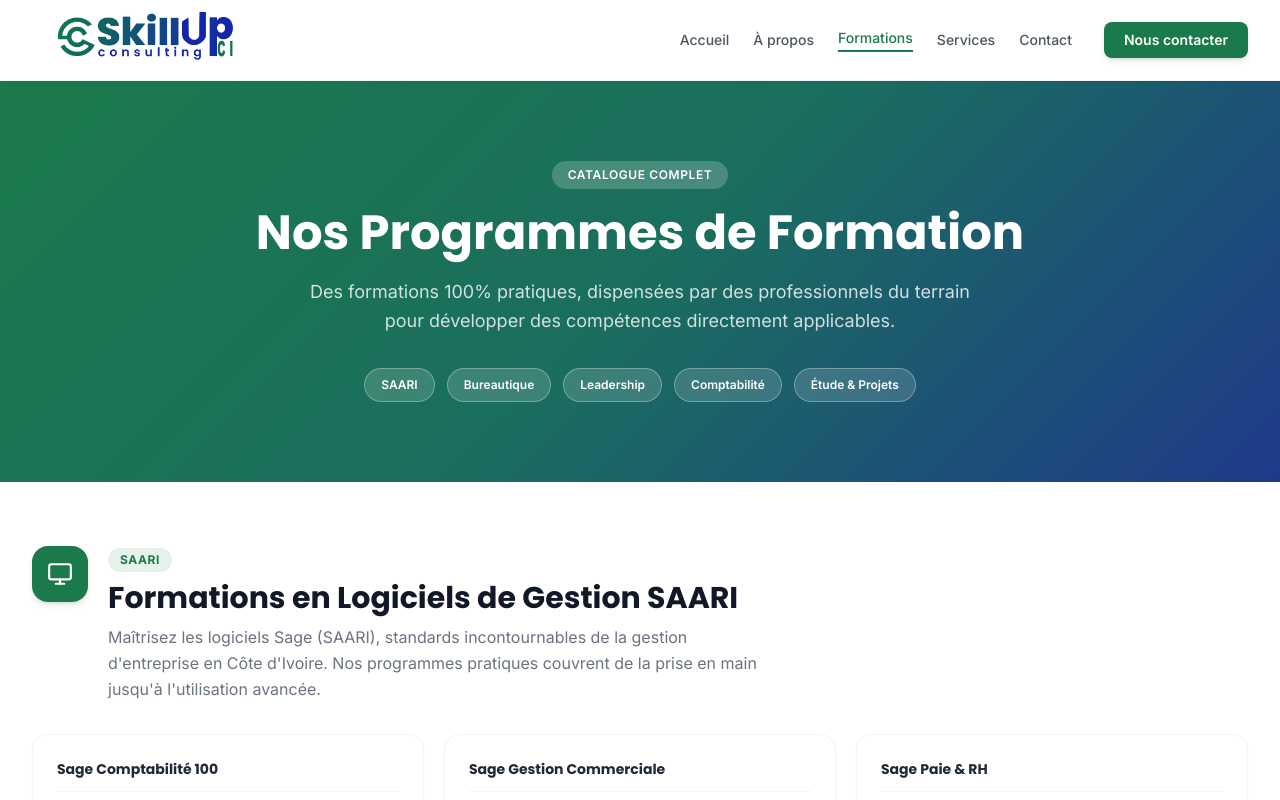
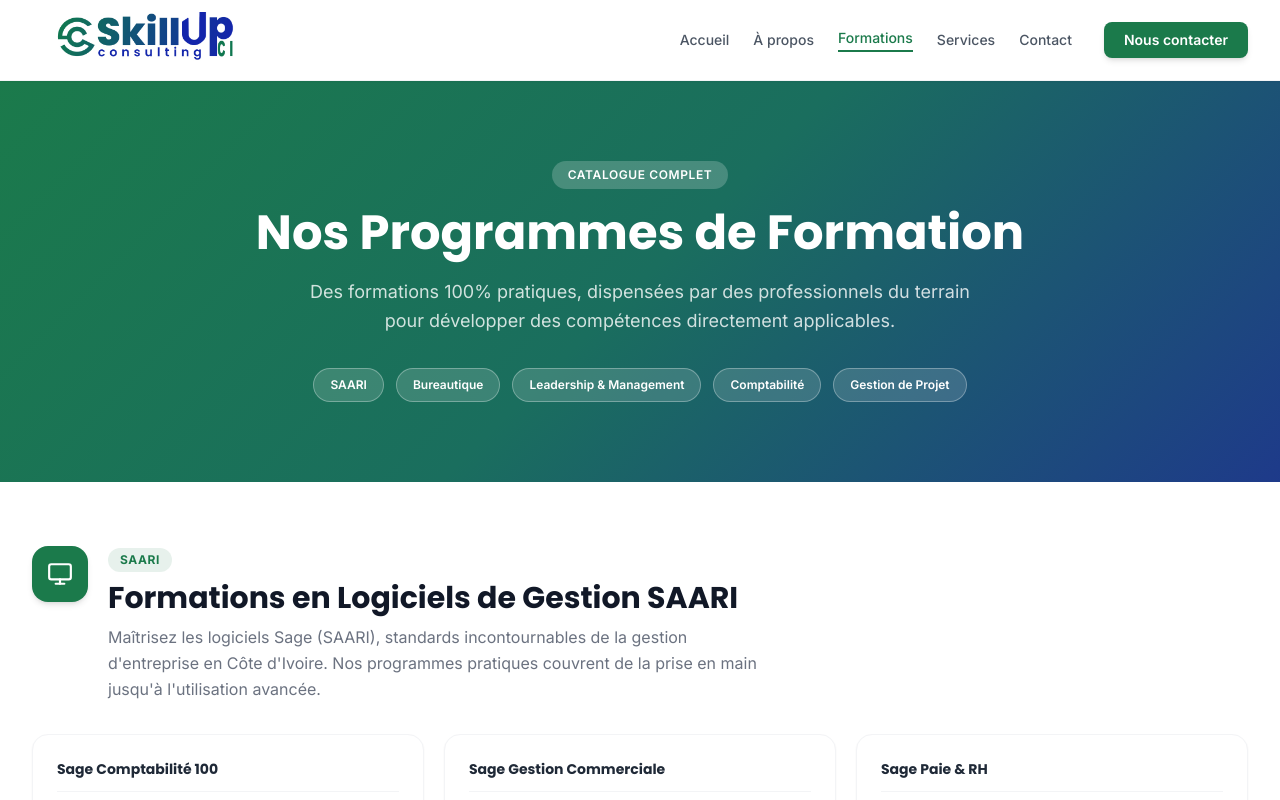
Before and after one commit to esperanceykouassi-bit/proj-esp, a React (Vite) app in the folder frontend/: page /formations in a window 1280 px wide. Shown: the top 800 px of the page. Built offline with nearby package versions, Linux system fonts and the light colour scheme.

Commit message:
Keep only Gestion de projet title and badge in Formations page

```diff
--- a/frontend/src/pages/Formations.jsx
+++ b/frontend/src/pages/Formations.jsx
@@ -91,7 +91,7 @@
     id: 'leadership',
     icon: Users,
     color: 'bg-brand-blue',
-    badge: 'Leadership',
+    badge: 'Leadership & Management',
     titre: 'Formations en Leadership & Management',
     intro: `Développez votre posture de leader et renforcez la cohésion de vos équipes grâce à des ateliers axés sur les réalités managériales en Côte d'Ivoire.`,
     modules: [
@@ -171,35 +171,35 @@
     id: 'projets',
     icon: Briefcase,
     color: 'bg-brand-blue-mid',
-    badge: 'Étude & Projets',
-    titre: 'Formations en Étude & Gestion de Projets',
-    intro: `Acquérez la méthodologie complète pour structurer, planifier, piloter et évaluer efficacement vos projets professionnels de bout en bout.`,
+    badge: 'Gestion de Projet',
+    titre: 'Formations en Gestion de Projet',
+    intro: `Acquérez la méthodologie complète pour cadrer, planifier, piloter et évaluer efficacement vos projets professionnels de bout en bout.`,
     modules: [
       {
-        label: 'Études Préalables & Faisabilité',
+        label: 'Cadrage & Préparation',
         items: [
-          'Analyse de faisabilité technique et commerciale',
-          'Étude de marché et positionnement',
-          'Diagnostic SWOT et analyse de la concurrence',
-          'Évaluation des besoins d’investissement',
-          'Analyse et cartographie des risques',
+          'Définition des objectifs et du périmètre du projet',
+          'Analyse des besoins et identification des opportunités',
+          'Constitution de la charte de projet',
+          'Cartographie et gestion des risques',
+          'Analyse des parties prenantes (Stakeholders)',
         ],
       },
       {
-        label: 'Cadrage & Planification',
+        label: 'Planification & Budget',
         items: [
-          'Définition des objectifs et périmètre du projet',
           'Découpage du projet (WBS / OTP)',
           'Planification des tâches et calendrier (Diagramme de Gantt)',
-          'Estimation des ressources et budgets',
-          'Élaboration du modèle financier et Business Plan',
+          'Estimation des ressources et budgétisation',
+          'Définition des jalons et livrables clé',
+          'Organisation et rôles au sein de l’équipe projet',
         ],
       },
       {
-        label: 'Pilotage, Suivi & Clôture',
+        label: 'Pilotage & Clôture',
         items: [
-          'Suivi de l’avancement et tableaux de bord de gestion',
-          'Gestion des délais, coûts et qualité',
+          'Suivi de l’avancement et tableaux de bord',
+          'Gestion des coûts, délais et qualité',
           'Méthodes de gestion de projet (Agile & Traditionnel)',
           'Reporting auprès du comité de pilotage',
           'Bilan de fin de projet et retours d’expérience (REX)',
```
